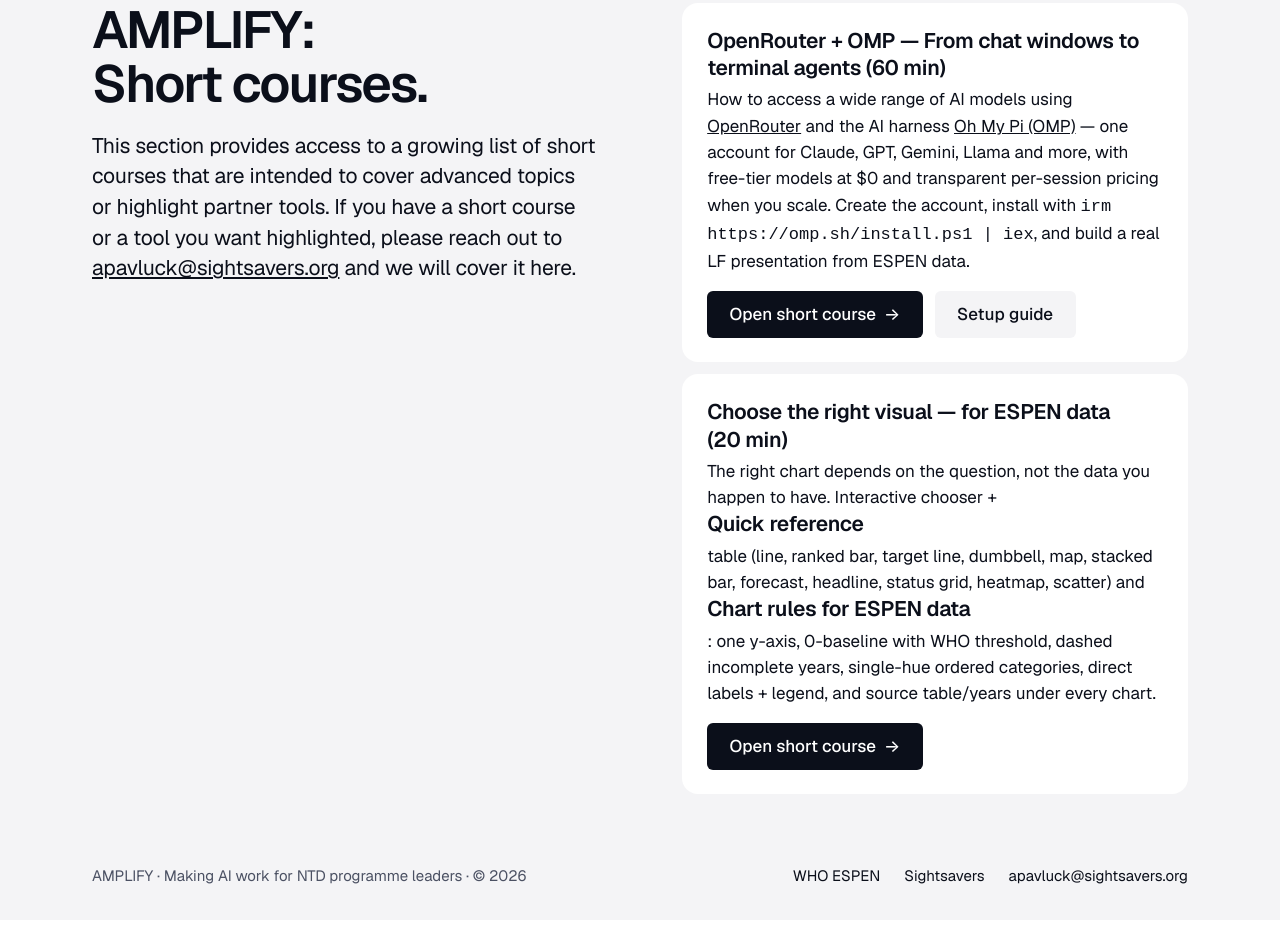
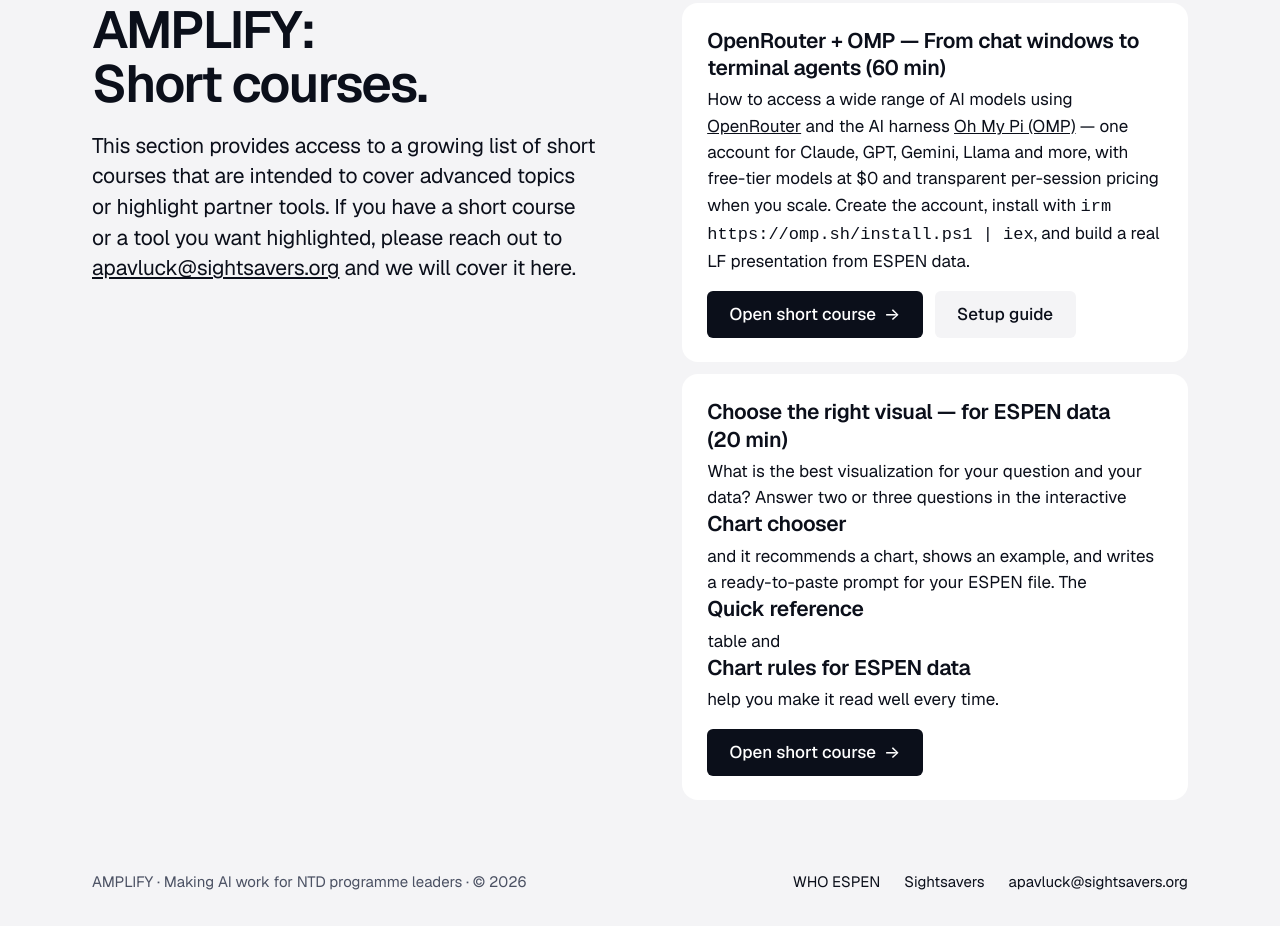
Before and after one commit to alexpavluck/amplify, a plain HTML site: page index.html in a window 1280 px wide. Shown: the part 4302-5228 px from the top of the page. Drawn offline with nearby package versions, Linux system fonts and the light colour scheme.

Commit message:
Refine Choose-the-right-visual card copy to stress best-fit chooser

```diff
--- a/index.html
+++ b/index.html
@@ -454,7 +454,7 @@
         <div class="actions" style="margin-top:1rem"><a class="btn btn-ink" href="shortcourses/openrouter/">Open short course <span class="arr" aria-hidden="true">→</span></a> <a class="btn btn-soft" href="shortcourses/openrouter/setup.html">Setup guide</a></div>
       </li>
       <li data-rise style="--rd:.07s">
-        <div><b>Choose the right visual — for ESPEN data (20&nbsp;min)</b>The right chart depends on the question, not the data you happen to have. Interactive chooser + <b>Quick reference</b> table (line, ranked bar, target line, dumbbell, map, stacked bar, forecast, headline, status grid, heatmap, scatter) and <b>Chart rules for ESPEN data</b>: one y-axis, 0-baseline with WHO threshold, dashed incomplete years, single-hue ordered categories, direct labels + legend, and source table/years under every chart.</div>
+        <div><b>Choose the right visual — for ESPEN data (20&nbsp;min)</b>What is the best visualization for your question and your data? Answer two or three questions in the interactive <b>Chart chooser</b> and it recommends a chart, shows an example, and writes a ready-to-paste prompt for your ESPEN file. The <b>Quick reference</b> table and <b>Chart rules for ESPEN data</b> help you make it read well every time.</div>
         <div class="actions" style="margin-top:1rem"><a class="btn btn-ink" href="shortcourses/choose-visual/">Open short course <span class="arr" aria-hidden="true">→</span></a></div>
       </li>
     </ol>
```
